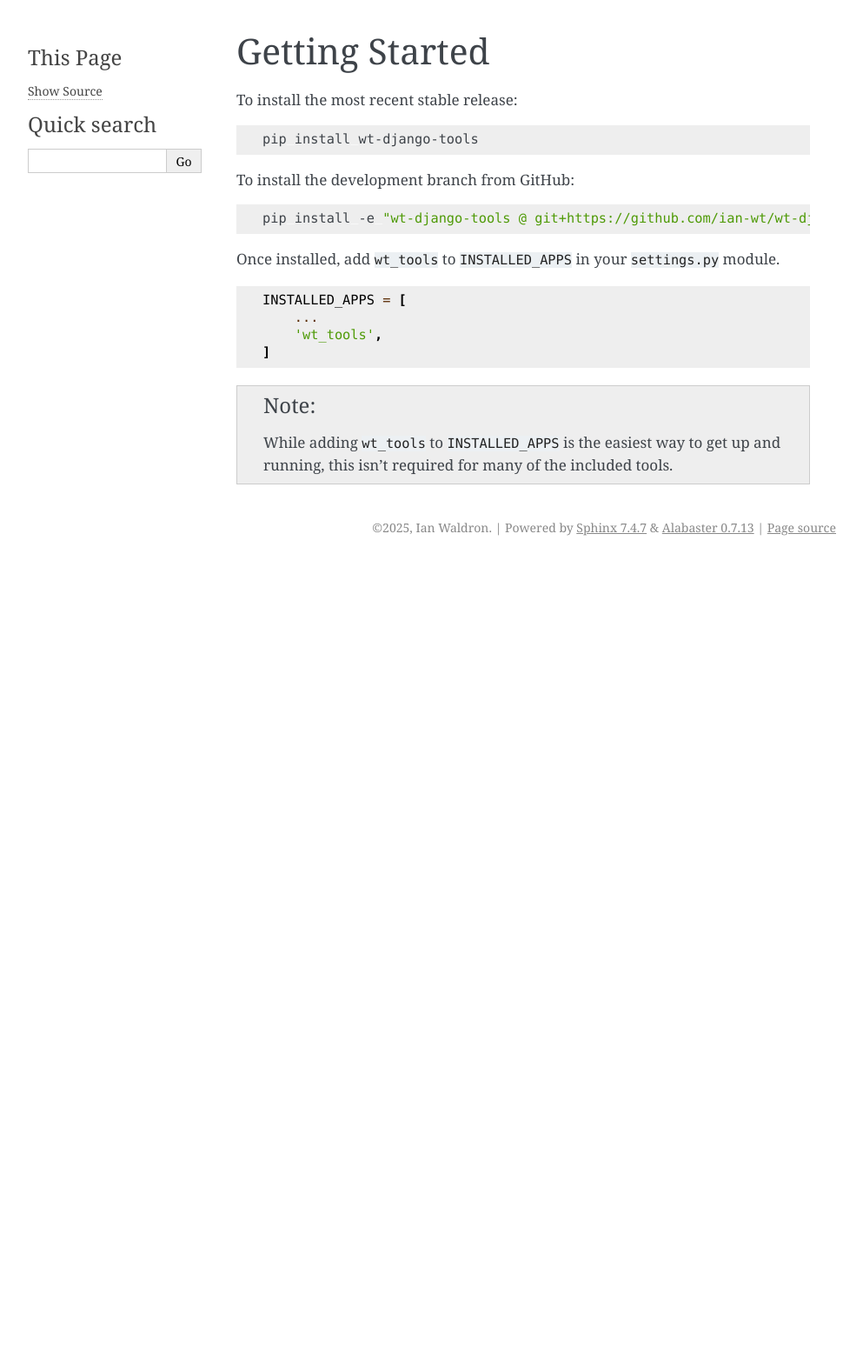
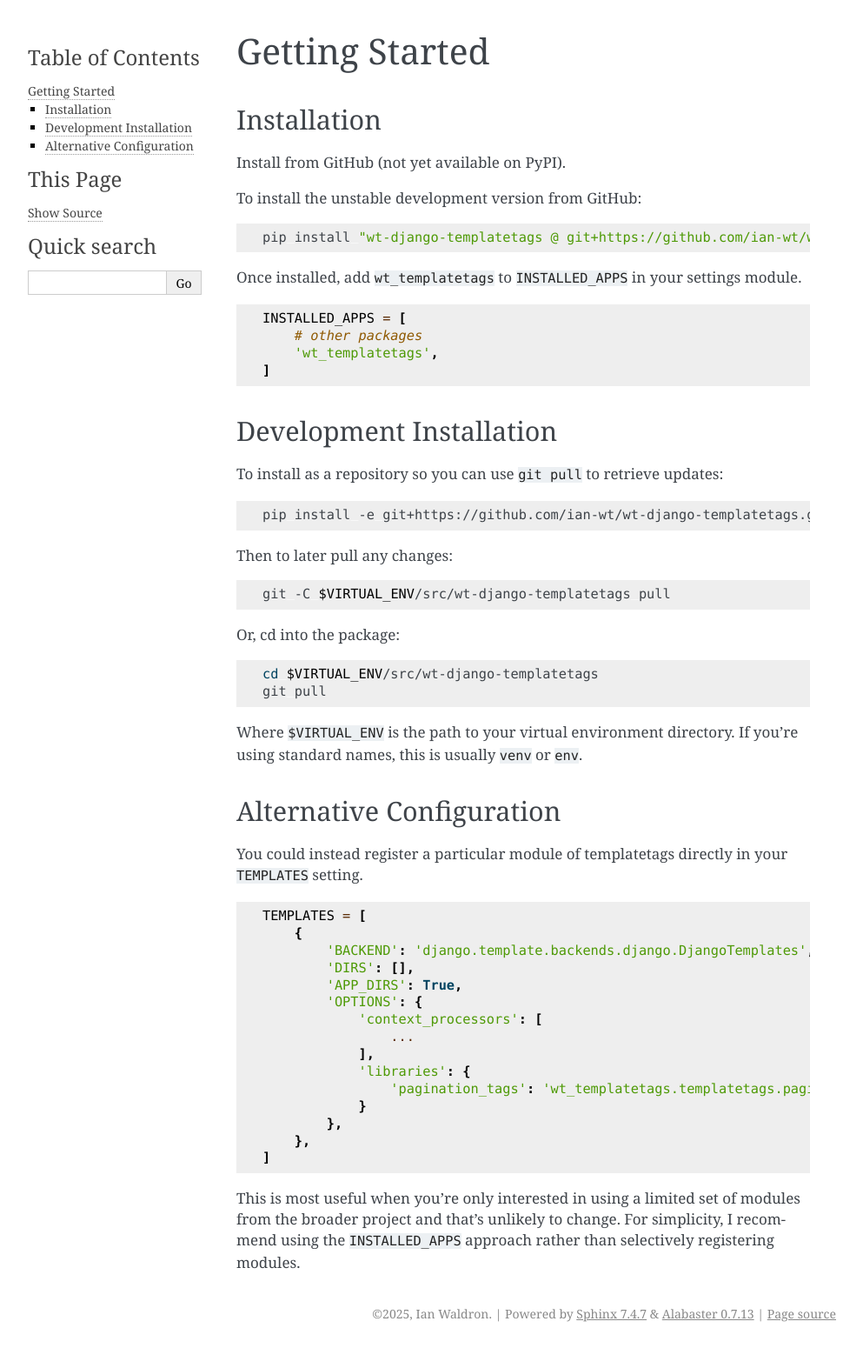
Before and after one commit to iantwaldron/wt-django-templatetags, a Sphinx documentation site: the page built from docs/getting-started.rst, in a window 1280 px wide. Shown: the whole page at 87% size, without its empty margins (148-1141 px from the left). Built offline with Sphinx 7.4.7, drawn with Linux system fonts in a browser that asks for light colours; before the commit the page ends 900 px from its top, so only the background shows below that.

Commit message:
Update docs for package name change & git errors.

```diff
--- a/docs/getting-started.rst
+++ b/docs/getting-started.rst
@@ -1,28 +1,76 @@
 Getting Started
 ===============
 
-To install the most recent stable release:
+Installation
+------------
 
-.. code-block:: shell
+Install from GitHub (not yet available on PyPI).
 
-    pip install wt-django-tools
+To install the unstable development version from GitHub:
 
-To install the development branch from GitHub:
+.. code-block:: bash
 
-.. code-block:: shell
+    pip install "wt-django-templatetags @ git+https://github.com/ian-wt/wt-django-templatetags.git"
 
-    pip install -e "wt-django-tools @ git+https://github.com/ian-wt/wt-django-tools.git@master"
-
-Once installed, add ``wt_tools`` to ``INSTALLED_APPS`` in your ``settings.py`` module.
+Once installed, add ``wt_templatetags`` to ``INSTALLED_APPS`` in your settings module.
 
 .. code-block:: python
 
     INSTALLED_APPS = [
-        ...
-        'wt_tools',
+        # other packages
+        'wt_templatetags',
     ]
 
-.. note::
+Development Installation
+------------------------
 
-    While adding ``wt_tools`` to ``INSTALLED_APPS`` is the easiest way to get up and running,
-    this isn't required for many of the included tools.
+To install as a repository so you can use ``git pull`` to retrieve updates:
+
+.. code-block:: bash
+
+    pip install -e git+https://github.com/ian-wt/wt-django-templatetags.git@master#egg=wt-django-templatetags
+
+Then to later pull any changes:
+
+.. code-block:: bash
+
+    git -C $VIRTUAL_ENV/src/wt-django-templatetags pull
+
+Or, cd into the package:
+
+.. code-block:: bash
+
+    cd $VIRTUAL_ENV/src/wt-django-templatetags
+    git pull
+
+Where ``$VIRTUAL_ENV`` is the path to your virtual environment directory.
+If you're using standard names, this is usually ``venv`` or ``env``.
+
+Alternative Configuration
+-------------------------
+
+You could instead register a particular module of templatetags directly in your
+``TEMPLATES`` setting.
+
+.. code-block:: python
+
+    TEMPLATES = [
+        {
+            'BACKEND': 'django.template.backends.django.DjangoTemplates',
+            'DIRS': [],
+            'APP_DIRS': True,
+            'OPTIONS': {
+                'context_processors': [
+                    ...
+                ],
+                'libraries': {
+                    'pagination_tags': 'wt_templatetags.templatetags.pagination_tags',
+                }
+            },
+        },
+    ]
+
+This is most useful when you're only interested in using a limited set
+of modules from the broader project and that's unlikely to change.
+For simplicity, I recommend using the ``INSTALLED_APPS`` approach rather
+than selectively registering modules.
--- a/docs/index.rst
+++ b/docs/index.rst
@@ -1,4 +1,4 @@
-wt-django-tools documentation
+wt-django-templatetags documentation
 =============================
 
 .. toctree::
```
Also changed, not shown: README.md (+17 -17 lines).
